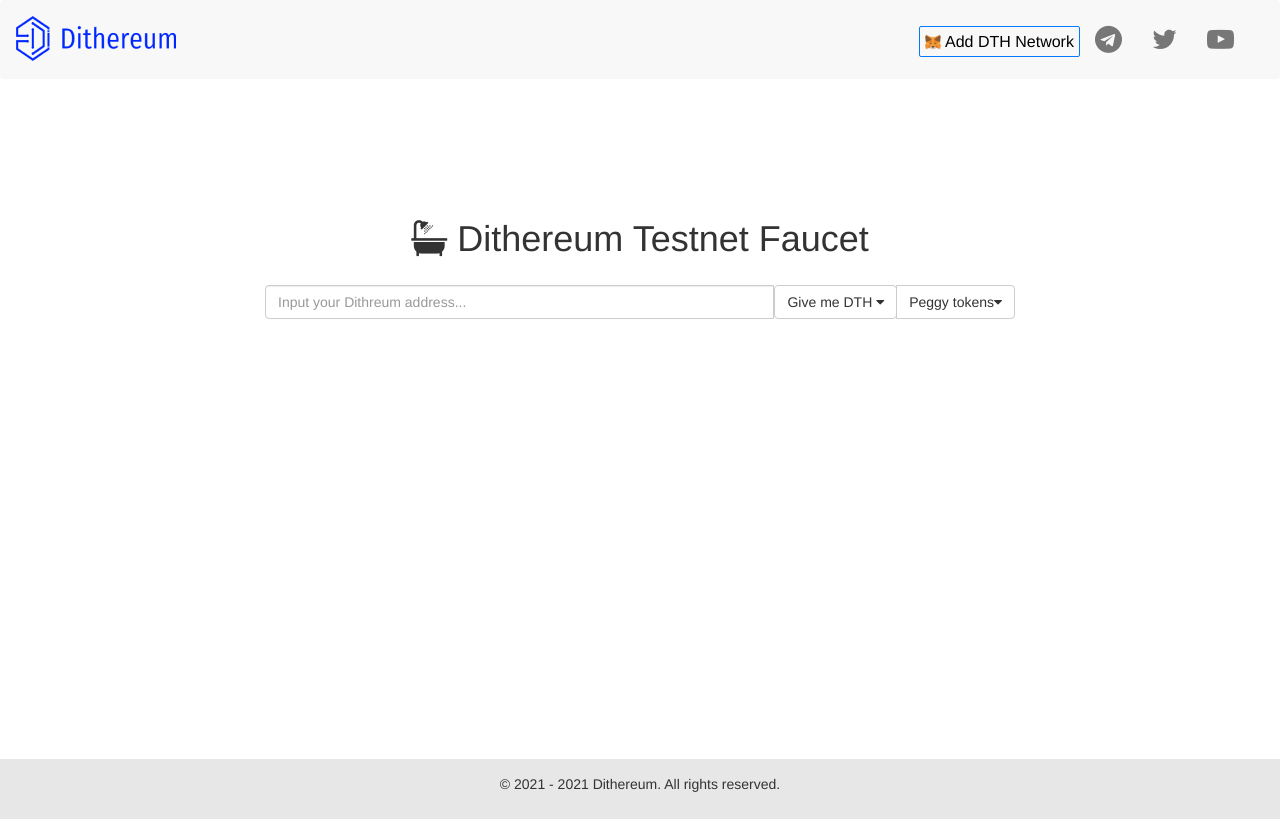
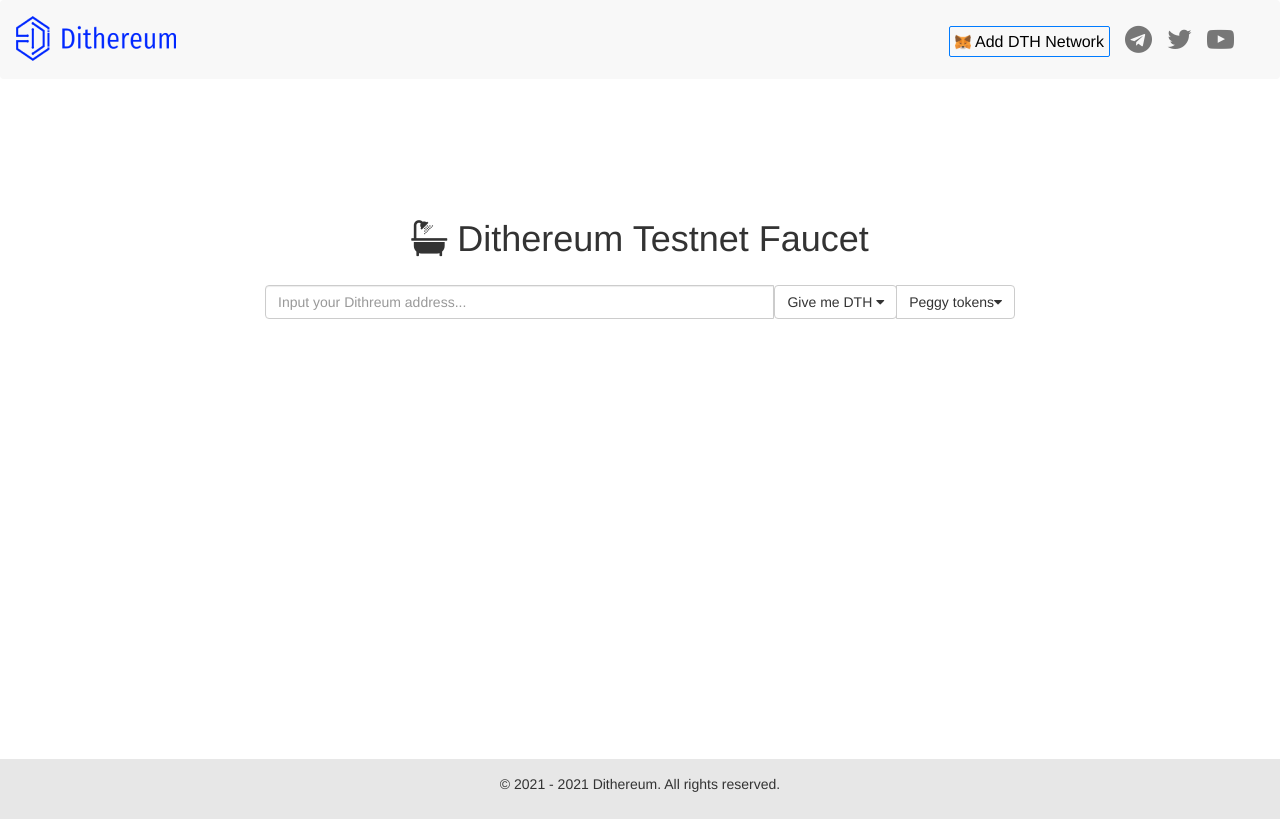
Before and after one commit to chetangdoinfotech/faucet, a plain HTML site: page index.html in a window 1280 px wide. Drawn offline with nearby package versions, Linux system fonts and the light colour scheme.

Commit message:
social media space ramove

```diff
--- a/index.html
+++ b/index.html
@@ -118,7 +118,7 @@
 		              <a class="nav-link" href="https://t.me/Dithereum" target="_blank"><i class="fa fa-telegram" aria-hidden="true"></i></a>
 		            </li>
 		            <li class="nav-item">
-		              <a class="nav-link" href="https://twitter.com/dithereum" target="_blank"><i class="fa fa-twitter" aria-hidden="true"></i></a>
+		              <a class="nav-link" href="https://twitter.com/dithereum" target="_blank" style="padding-left: 0;padding-right: 0;"><i class="fa fa-twitter" aria-hidden="true"></i></a>
 		            </li>
 		            <li class="nav-item">
 		              <a class="nav-link" href="https://www.youtube.com/channel/UCDPzTaaVk4ywEsLaf6nLAeQ" target="_blank"><i class="fa fa-youtube-play" aria-hidden="true"></i></a>
```
